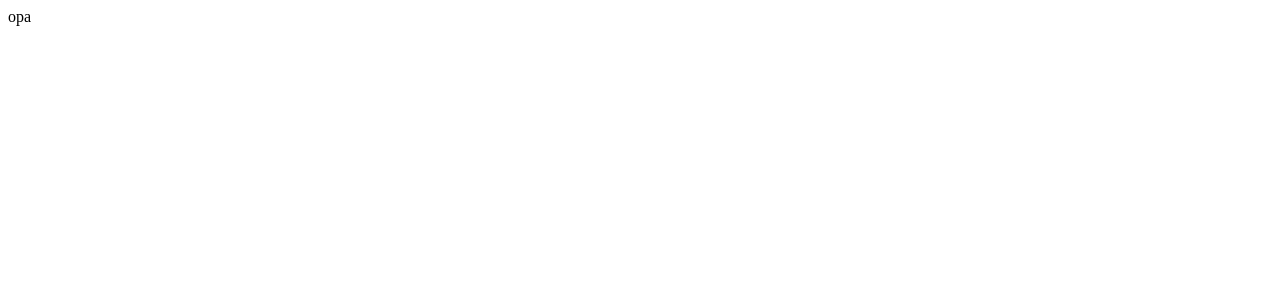
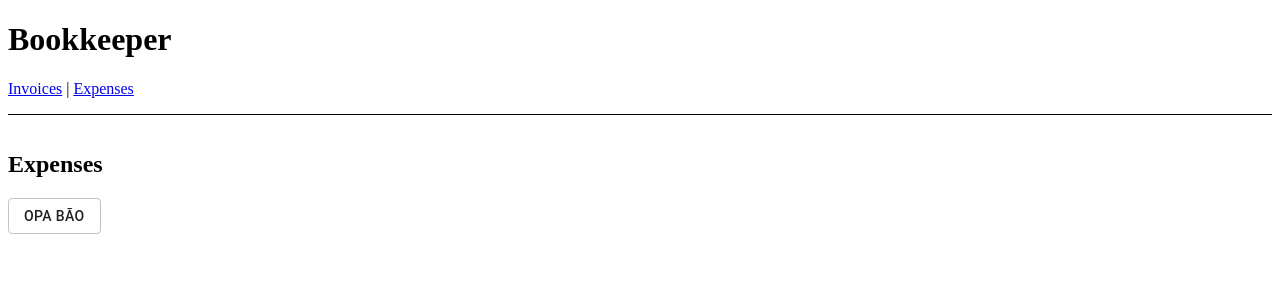
Before and after one commit to tiagoebone/projectX, a React (Create React App) app: page /expenses in a window 1280 px wide. Shown: the top 300 px of the page. Built offline with nearby package versions, Linux system fonts and the light colour scheme.

Commit message:
adiciona react router e material ui

```diff
--- a/package.json
+++ b/package.json
@@ -3,6 +3,8 @@
   "version": "0.1.0",
   "private": true,
   "dependencies": {
+    "@material-ui/core": "^4.12.3",
+    "@material-ui/icons": "^4.11.2",
     "@testing-library/jest-dom": "^5.16.2",
     "@testing-library/react": "^12.1.2",
     "@testing-library/user-event": "^13.5.0",
@@ -12,6 +14,7 @@
     "@types/react-dom": "^17.0.11",
     "react": "^17.0.2",
     "react-dom": "^17.0.2",
+    "react-router-dom": "6",
     "react-scripts": "5.0.0",
     "typescript": "^4.5.5",
     "web-vitals": "^2.1.4"
--- a/src/App.tsx
+++ b/src/App.tsx
@@ -1,9 +1,19 @@
-import Dashboard from "./containers/dashboard/dashboard";
+import { Outlet, Link } from "react-router-dom";
 
-function App() {
+export default function App() {
   return (
-   <Dashboard />
+    <div>
+      <h1>Bookkeeper</h1>
+      <nav
+        style={{
+          borderBottom: "solid 1px",
+          paddingBottom: "1rem",
+        }}
+      >
+        <Link to="/invoices">Invoices</Link> |{" "}
+        <Link to="/expenses">Expenses</Link>
+      </nav>
+      <Outlet />
+    </div>
   );
 }
-
-export default App;
--- a/src/containers/dashboard/dashboard.tsx
+++ /dev/null
@@ -1,7 +0,0 @@
-const Dashboard = () => {
-    return (
-        <div>opa</div>
-    )
-}
-
-export default Dashboard
--- a/src/index.js
+++ b/src/index.js
@@ -1,10 +1,18 @@
-import React from 'react';
-import ReactDOM from 'react-dom';
-import App from './App';
+import { render } from "react-dom";
+import { BrowserRouter, Routes, Route } from "react-router-dom";
+import App from "./App";
+import Expenses from "./routes/expenses";
+import Invoices from "./routes/invoices";
 
-ReactDOM.render(
-  <React.StrictMode>
-    <App />
-  </React.StrictMode>,
-  document.getElementById('root')
+const rootElement = document.getElementById("root");
+render(
+  <BrowserRouter>
+    <Routes>
+      <Route path="/" element={<App />}>
+        <Route path="expenses" element={<Expenses />} />
+        <Route path="invoices" element={<Invoices />} />
+      </Route>
+    </Routes>
+  </BrowserRouter>,
+  rootElement
 );
--- /dev/null
+++ b/src/routes/expenses.tsx
@@ -0,0 +1,12 @@
+import { Button } from "@material-ui/core";
+
+export default function Expenses() {
+  return (
+    <main style={{ padding: "1rem 0" }}>
+      <h2>Expenses</h2>
+      <Button variant="outlined" onClick={() => alert("opa bão")}>
+        Opa bão
+      </Button>
+    </main>
+  );
+}
--- /dev/null
+++ b/src/routes/invoices.tsx
@@ -0,0 +1,7 @@
+export default function Invoices() {
+  return (
+    <main style={{ padding: "1rem 0" }}>
+      <h2>Invoices</h2>
+    </main>
+  );
+}
```
Also changed, not shown: 2 other files (tests, documents, lock files or other folders).
